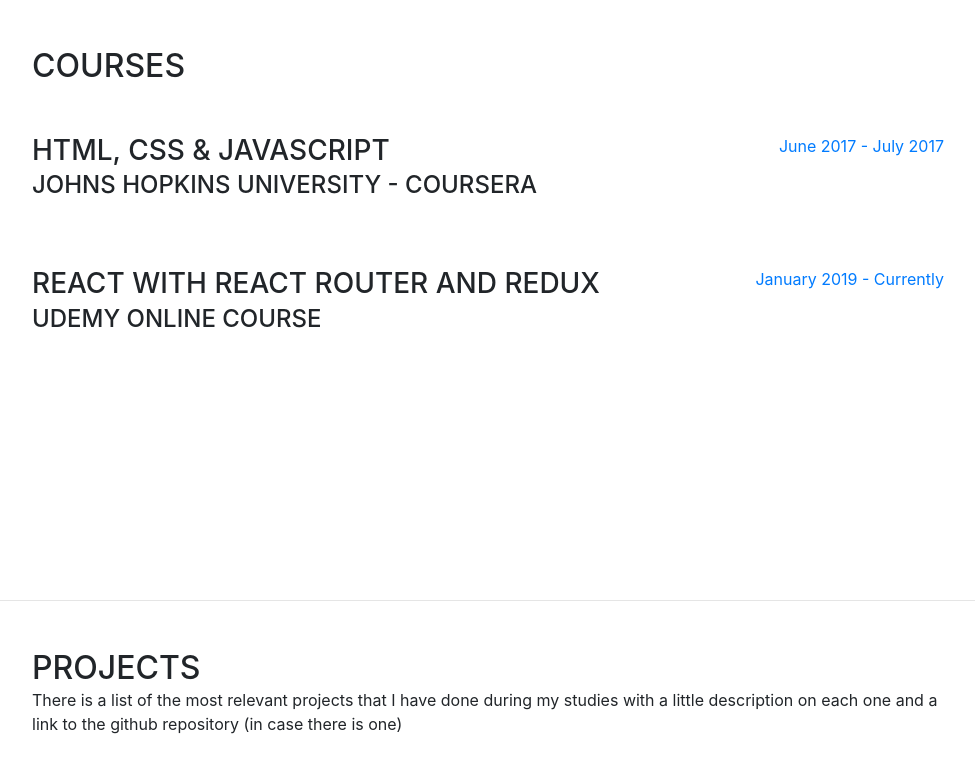
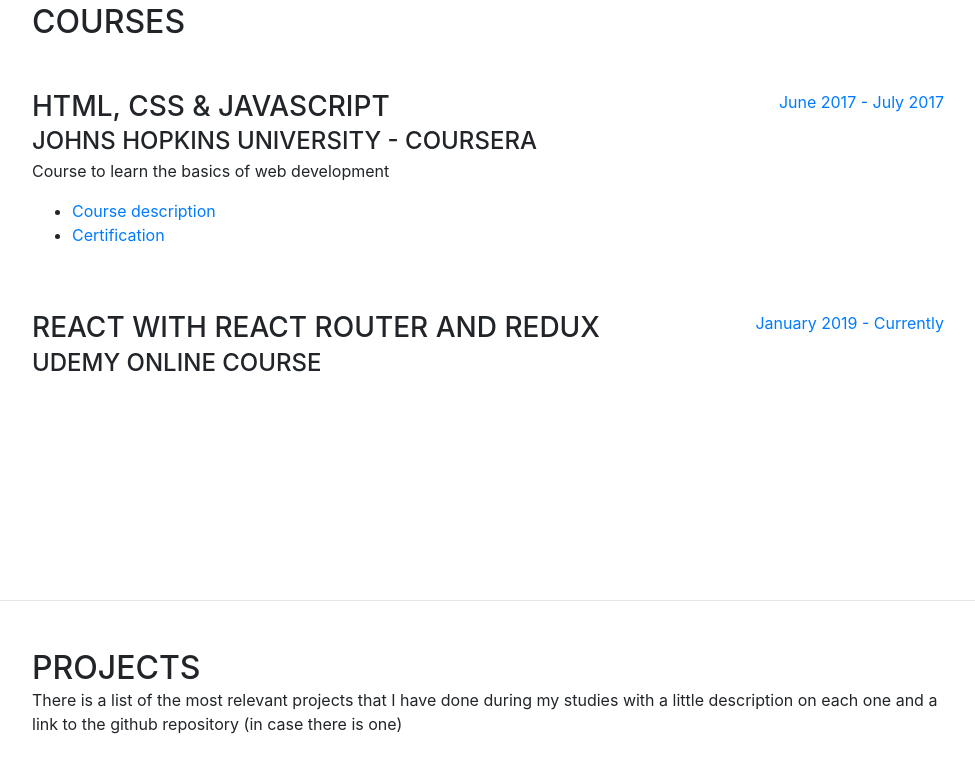
Before and after one commit to VictorJuez/my-portfolio, a website with bundled scripts: page index.html in a window 1280 px wide. Shown: the part 2838-3619 px from the top of the page, without its empty margins (288-1263 px from the left). Built offline with nearby package versions, Linux system fonts and the light colour scheme; a web font is replaced by a local one.

Commit message:
Added course description

```diff
--- a/index.html
+++ b/index.html
@@ -194,7 +194,14 @@
           <div class="resume-item d-flex flex-column flex-md-row mb-5">
             <div class="resume-content mr-auto">
               <h3 class="mb-0">HTML, CSS & JavaScript</h3>
-              <div class="subheading mb-3">Johns Hopkins University - Coursera</div>
+              <div class="subheading mb-0">Johns Hopkins University - Coursera</div>
+              <div>
+                <p>Course to learn the basics of web development</p>
+                <ul>
+                  <li><a href="https://www.coursera.org/learn/html-css-javascript-for-web-developers">Course description </a></li>
+                  <li><a href="https://coursera.org/verify/ERREG7YJBVP3">Certification</a></li>
+                </ul>
+              </div>
             </div>
             <div class="resume-date text-md-right">
               <span class="text-primary">June 2017 - July 2017</span>
```
